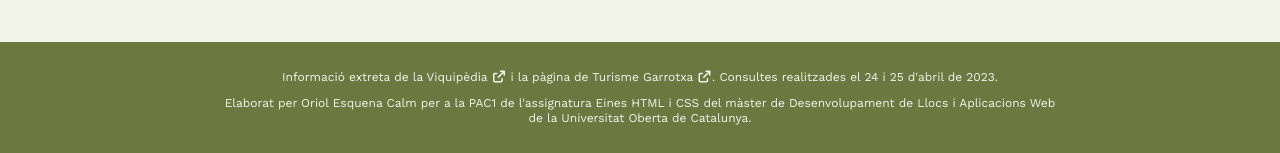
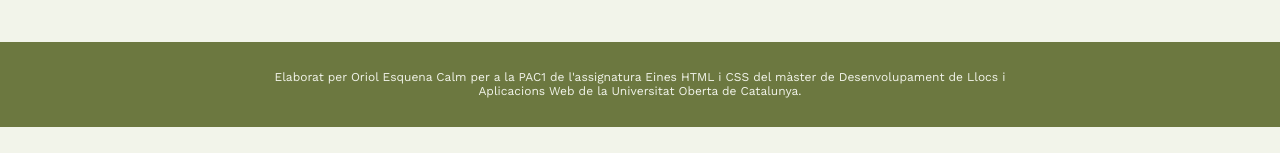
Before and after one commit to oriolesquena/eines-html-i-css-pac2, a website built with Parcel: page src/index.html in a window 1280 px wide. Shown: the part 1212-1365 px from the top of the page. After the commit the page ends 1339 px from the top, so only its background shows below. Built offline with nearby package versions, Linux system fonts and the light colour scheme.

Commit message:
finished website

```diff
--- a/src/css/styles.css
+++ b/src/css/styles.css
@@ -24,6 +24,7 @@
   padding-bottom: 0;
   align-items: center;
   justify-content: space-between;
+  height: 100%;
 }
 
 /* definició de l'estil del header principal */
@@ -87,6 +88,10 @@
 .footer__font {
   width: 60vw * 1.4;
   margin: 0 auto;
+}
+
+.footer__font > p {
+  margin: 0.75rem 1rem;
 }
 
 /* definim els colors i estil dels links de la pàgina
--- a/src/index.html
+++ b/src/index.html
@@ -113,23 +113,6 @@
     <footer class="footer">
       <div class="footer__font">
         <p>
-          Informació extreta de la
-          <a
-            href="https://ca.wikipedia.org/wiki/Parc_Natural_de_la_Zona_Volc%C3%A0nica_de_la_Garrotxa"
-            target="_blank"
-            class="colored-background-link"
-            >Viquipèdia <i class="fa-solid fa-arrow-up-right-from-square"></i
-          ></a>
-          i la pàgina de
-          <a
-            href="https://ca.turismegarrotxa.com/territori-i-natura/parc-natural-i-espais-protegits/parc-natural-de-la-zona-volcanica-de-la-garrotxa/"
-            target="_blank"
-            class="colored-background-link"
-            >Turisme Garrotxa
-            <i class="fa-solid fa-arrow-up-right-from-square"></i></a
-          >. Consultes realitzades el 24 i 25 d'abril de 2023.
-        </p>
-        <p>
           Elaborat per Oriol Esquena Calm per a la PAC1 de l'assignatura Eines
           HTML i CSS del màster de Desenvolupament de Llocs i Aplicacions Web de
           la Universitat Oberta de Catalunya.
```
Also changed, not shown: src/castellfollit.html (+0 -17 lines), src/historia.html (+0 -17 lines), src/links.html (+6 -2 lines), src/sta-margarida.html (+0 -17 lines), src/volcans.html (+0 -17 lines).
